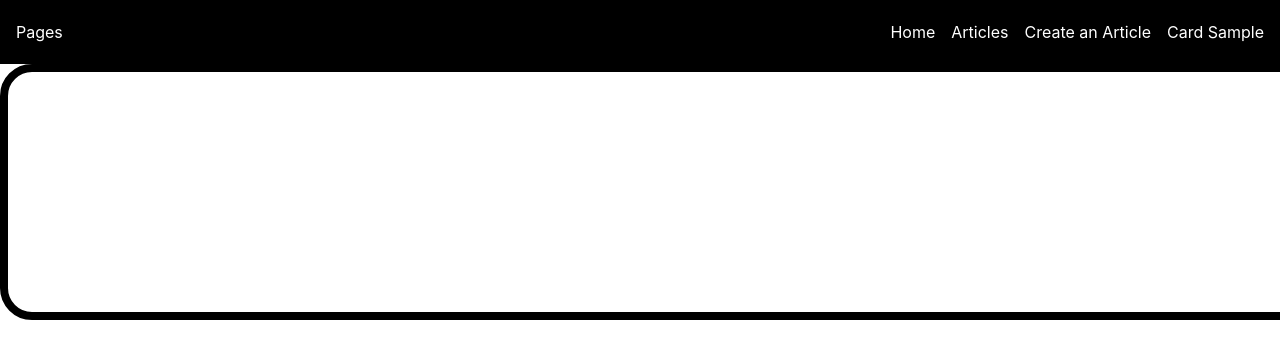
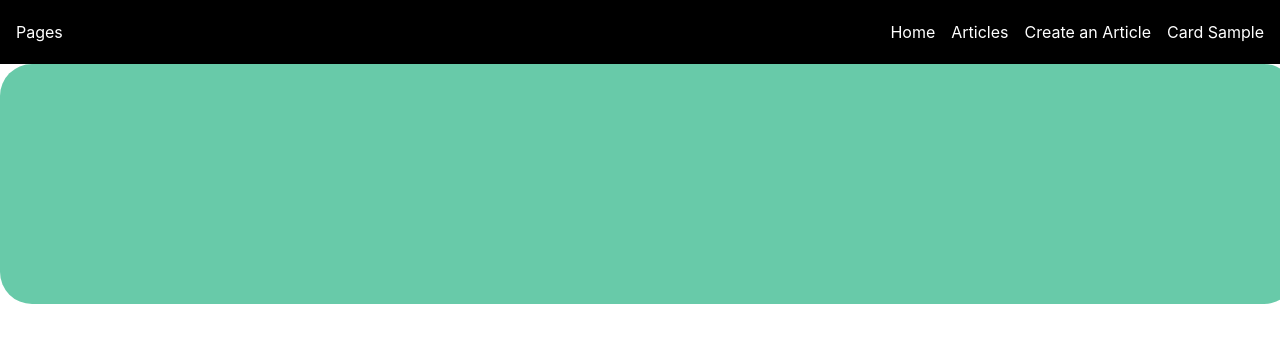
Before and after one commit to abelucsd/pages, a React (Create React App) app: page /sample-card in a window 1280 px wide. Shown: the top 358 px of the page. Built offline with nearby package versions, Linux system fonts and the light colour scheme.

Commit message:
Light Green Cards

```diff
--- a/src/components/Card.css
+++ b/src/components/Card.css
@@ -6,9 +6,12 @@
     gap: 2rem;
     height: 25vh;
     width: 25vh;
-    border: solid .5rem black;
+    border: transparent .1rem black;
     border-radius: 2rem;
     padding: 0 .5rem;
+
+    color: black;
+    background-color: hsl(160, 48%, 60%);
 }
 
 .card-title {
@@ -18,7 +21,9 @@
 }
 
 .card-quote {
-    font-size: 1.3rem;
+    font-size: 1.2rem;
+    text-align: left;
+    margin: 0 1rem;
     overflow: hidden;
 }
 
@@ -27,10 +32,15 @@
     margin: auto 2rem 1rem 0;
     font-size: 1.25rem;
 }
-
+@media (min-width: 80em) {
+    .card-quote {
+        text-align: center;
+    }
+}
 @media (min-width: 320px) {
     .card {
         width: 100%;
         height: 30vh;
     }
+
 }
--- a/src/components/pages/Article.css
+++ b/src/components/pages/Article.css
@@ -26,6 +26,7 @@
 
 .article-content {
     font-size: 1.2rem;
+    text-align: start;
 }
 
 @media (min-width: 80em) {
```
